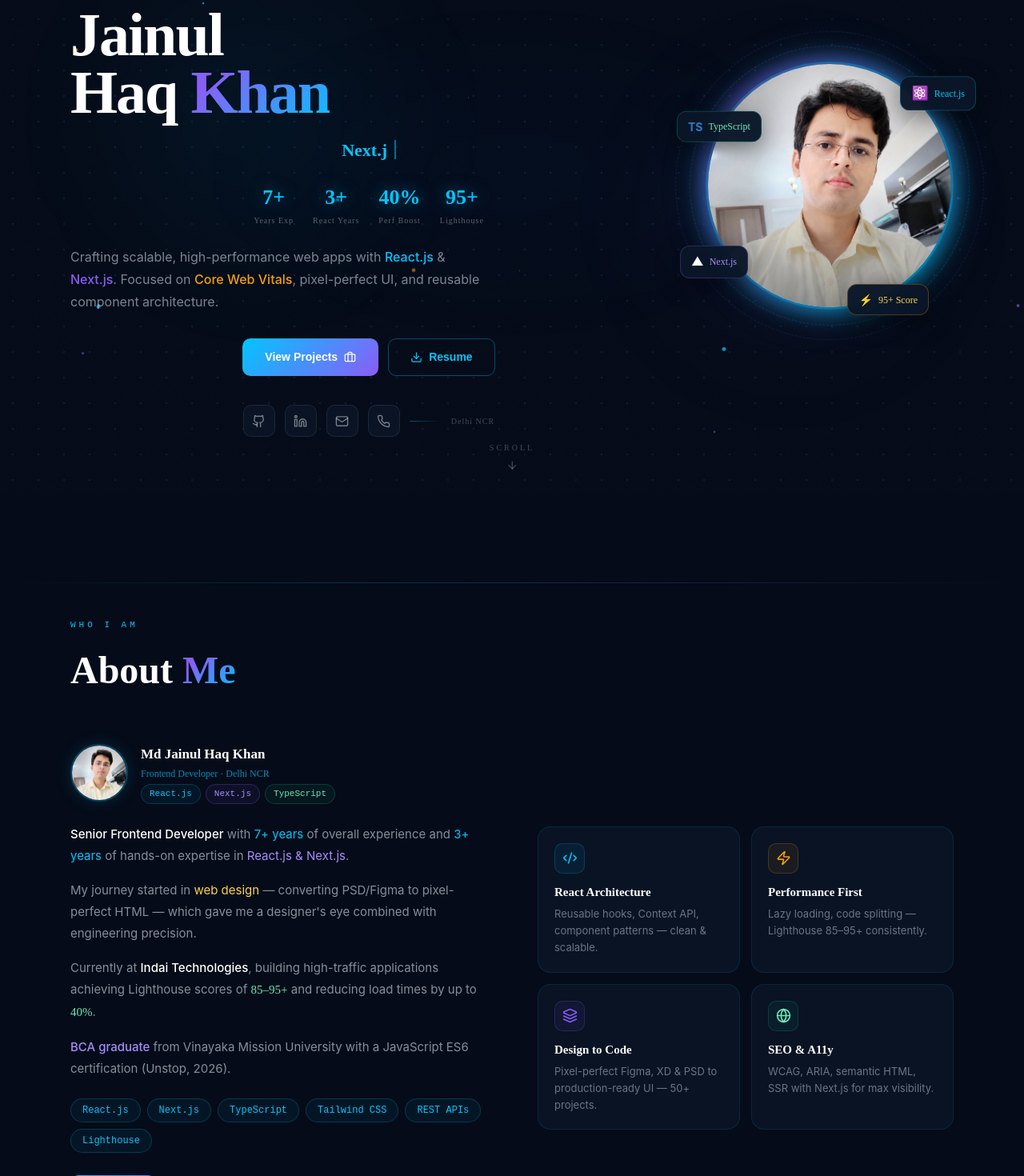
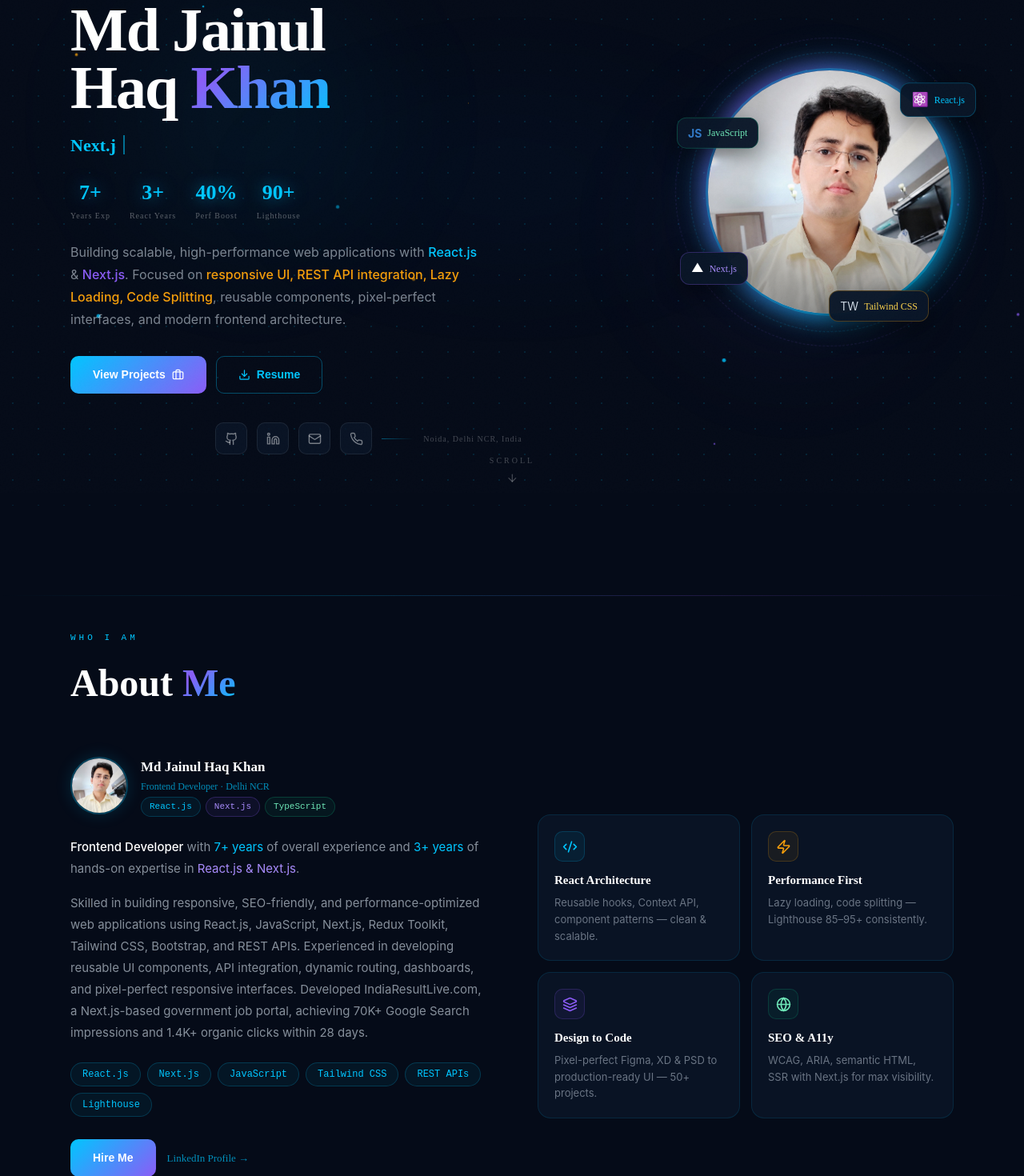
Before and after one commit to mdzainulkhan/mdzainulkhan.github.io, a Next.js app: page / in a window 1280 px wide. Shown: the part 184-1654 px from the top of the page at 80% size. Built offline with nearby package versions, Linux system fonts and the light colour scheme.

Commit message:
ui issues fixed

```diff
--- a/components/About.tsx
+++ b/components/About.tsx
@@ -5,23 +5,23 @@ import { Code2, Zap, Layers, Globe } from 'lucide-react'
 import Image from 'next/image'
 
 const cards = [
-  { icon:Code2, title:'React Architecture', desc:'Reusable hooks, Context API, component patterns — clean & scalable.', c:'c-text', bg:'rgba(0,198,255,0.07)', border:'rgba(0,198,255,0.18)' },
-  { icon:Zap, title:'Performance First', desc:'Lazy loading, code splitting — Lighthouse 85–95+ consistently.', c:'a-text', bg:'rgba(245,158,11,0.07)', border:'rgba(245,158,11,0.2)' },
-  { icon:Layers, title:'Design to Code', desc:'Pixel-perfect Figma, XD & PSD to production-ready UI — 50+ projects.', c:'v-text', bg:'rgba(139,92,246,0.07)', border:'rgba(139,92,246,0.2)' },
-  { icon:Globe, title:'SEO & A11y', desc:'WCAG, ARIA, semantic HTML, SSR with Next.js for max visibility.', c:'', bg:'rgba(16,185,129,0.07)', border:'rgba(16,185,129,0.2)', extra:'text-emerald-400' },
+  { icon: Code2, title: 'React Architecture', desc: 'Reusable hooks, Context API, component patterns — clean & scalable.', c: 'c-text', bg: 'rgba(0,198,255,0.07)', border: 'rgba(0,198,255,0.18)' },
+  { icon: Zap, title: 'Performance First', desc: 'Lazy loading, code splitting — Lighthouse 85–95+ consistently.', c: 'a-text', bg: 'rgba(245,158,11,0.07)', border: 'rgba(245,158,11,0.2)' },
+  { icon: Layers, title: 'Design to Code', desc: 'Pixel-perfect Figma, XD & PSD to production-ready UI — 50+ projects.', c: 'v-text', bg: 'rgba(139,92,246,0.07)', border: 'rgba(139,92,246,0.2)' },
+  { icon: Globe, title: 'SEO & A11y', desc: 'WCAG, ARIA, semantic HTML, SSR with Next.js for max visibility.', c: '', bg: 'rgba(16,185,129,0.07)', border: 'rgba(16,185,129,0.2)', extra: 'text-emerald-400' },
 ]
 
 export default function About() {
-  const [ref, inView] = useInView({ triggerOnce:true, threshold:0.08 })
+  const [ref, inView] = useInView({ triggerOnce: true, threshold: 0.08 })
   return (
     <section id="about" className="py-28 relative" ref={ref}>
-      <div className="sep mb-1"/>
+      <div className="sep mb-1" />
       <div className="max-w-6xl mx-auto px-6 pt-10">
 
-        <motion.div initial={{opacity:0,y:28}} animate={inView?{opacity:1,y:0}:{}}
-          transition={{duration:0.7}} className="mb-14">
+        <motion.div initial={{ opacity: 0, y: 28 }} animate={inView ? { opacity: 1, y: 0 } : {}}
+          transition={{ duration: 0.7 }} className="mb-14">
           <p className="stag mb-3">Who I am</p>
-          <h2 style={{ fontFamily:'Space Grotesk', fontSize:'clamp(32px,5vw,48px)', fontWeight:700, color:'#fff' }}>
+          <h2 style={{ fontFamily: 'Space Grotesk', fontSize: 'clamp(32px,5vw,48px)', fontWeight: 700, color: '#fff' }}>
             About <span className="g-text">Me</span>
           </h2>
         </motion.div>
@@ -29,92 +29,94 @@ export default function About() {
         <div className="grid lg:grid-cols-2 gap-16 items-center">
 
           {/* Left */}
-          <motion.div initial={{opacity:0,x:-30}} animate={inView?{opacity:1,x:0}:{}} transition={{duration:0.8,delay:0.2}}>
+          <motion.div initial={{ opacity: 0, x: -30 }} animate={inView ? { opacity: 1, x: 0 } : {}} transition={{ duration: 0.8, delay: 0.2 }}>
 
             {/* Small photo + intro side by side */}
-            <div style={{ display:'flex', gap:'16px', alignItems:'flex-start', marginBottom:'24px' }}>
-              <div style={{ flexShrink:0, width:72, height:72, borderRadius:'50%', overflow:'hidden',
-                border:'2px solid rgba(0,198,255,0.3)',
-                boxShadow:'0 0 20px rgba(0,198,255,0.15)' }}>
-                <Image src="/profile.jpg" alt="Jainul" width={72} height={72} style={{objectFit:'cover',objectPosition:'center top'}}/>
+            <div style={{ display: 'flex', gap: '16px', alignItems: 'flex-start', marginBottom: '24px' }}>
+              <div style={{
+                flexShrink: 0, width: 72, height: 72, borderRadius: '50%', overflow: 'hidden',
+                border: '2px solid rgba(0,198,255,0.3)',
+                boxShadow: '0 0 20px rgba(0,198,255,0.15)'
+              }}>
+                <Image src="/profile.jpg" alt="Jainul" width={72} height={72} style={{ objectFit: 'cover', objectPosition: 'center top' }} />
               </div>
               <div>
-                <p style={{ fontFamily:'Space Grotesk', color:'#fff', fontWeight:600, fontSize:'17px', marginBottom:'3px' }}>
+                <p style={{ fontFamily: 'Space Grotesk', color: '#fff', fontWeight: 600, fontSize: '17px', marginBottom: '3px' }}>
                   Md Jainul Haq Khan
                 </p>
-                <p style={{ fontFamily:'JetBrains Mono', color:'rgba(0,198,255,0.7)', fontSize:'12px', marginBottom:'4px' }}>
+                <p style={{ fontFamily: 'JetBrains Mono', color: 'rgba(0,198,255,0.7)', fontSize: '12px', marginBottom: '4px' }}>
                   Frontend Developer · Delhi NCR
                 </p>
-                <div style={{ display:'flex', gap:'6px', flexWrap:'wrap' }}>
-                  <span className="spill" style={{fontSize:'11px',padding:'3px 10px'}}>React.js</span>
-                  <span className="spill spill-v" style={{fontSize:'11px',padding:'3px 10px'}}>Next.js</span>
-                  <span className="spill spill-g" style={{fontSize:'11px',padding:'3px 10px'}}>TypeScript</span>
+                <div style={{ display: 'flex', gap: '6px', flexWrap: 'wrap' }}>
+                  <span className="spill" style={{ fontSize: '11px', padding: '3px 10px' }}>React.js</span>
+                  <span className="spill spill-v" style={{ fontSize: '11px', padding: '3px 10px' }}>Next.js</span>
+                  <span className="spill spill-g" style={{ fontSize: '11px', padding: '3px 10px' }}>TypeScript</span>
                 </div>
               </div>
             </div>
 
-            <div style={{ display:'flex', flexDirection:'column', gap:'16px',
-              color:'rgba(203,213,225,0.65)', fontSize:'15px', lineHeight:'1.8', fontFamily:'Inter' }}>
+            <div style={{
+              display: 'flex', flexDirection: 'column', gap: '16px',
+              color: 'rgba(203,213,225,0.65)', fontSize: '15px', lineHeight: '1.8', fontFamily: 'Inter'
+            }}>
               <p>
-                <span style={{color:'#fff',fontWeight:500}}>Senior Frontend Developer</span> with{' '}
-                <span style={{color:'#00C6FF'}}>7+ years</span> of overall experience and{' '}
-                <span style={{color:'#00C6FF'}}>3+ years</span> of hands-on expertise in{' '}
-                <span style={{color:'#A78BFA'}}>React.js & Next.js</span>.
+                <span style={{ color: '#fff', fontWeight: 500 }}>Frontend Developer</span> with{' '}
+                <span style={{ color: '#00C6FF' }}>7+ years</span> of overall experience and{' '}
+                <span style={{ color: '#00C6FF' }}>3+ years</span> of hands-on expertise in{' '}
+                <span style={{ color: '#A78BFA' }}>React.js & Next.js</span>.
               </p>
               <p>
-                My journey started in <span style={{color:'#FCD34D'}}>web design</span> — converting PSD/Figma to pixel-perfect HTML —
-                which gave me a designer's eye combined with engineering precision.
-              </p>
-              <p>
-                Currently at <span style={{color:'#fff',fontWeight:500}}>Indai Technologies</span>, building high-traffic
-                applications achieving Lighthouse scores of{' '}
-                <span style={{color:'#6EE7B7',fontFamily:'JetBrains Mono'}}>85–95+</span> and
-                reducing load times by up to{' '}
-                <span style={{color:'#6EE7B7',fontFamily:'JetBrains Mono'}}>40%</span>.
-              </p>
-              <p>
-                <span style={{color:'#A78BFA',fontWeight:500}}>BCA graduate</span> from Vinayaka Mission University
-                with a JavaScript ES6 certification (Unstop, 2026).
+                Skilled in building responsive, SEO-friendly, and performance-optimized web
+                applications using React.js, JavaScript, Next.js, Redux Toolkit, Tailwind CSS, Bootstrap, and REST APIs. Experienced in
+                developing reusable UI components, API integration, dynamic routing, dashboards, and pixel-perfect responsive interfaces.
+                Developed IndiaResultLive.com, a Next.js-based government job portal, achieving 70K+ Google Search impressions and
+                1.4K+ organic clicks within 28 days.
               </p>
             </div>
 
-            <div style={{ marginTop:'24px', display:'flex', flexWrap:'wrap', gap:'8px' }}>
-              {['React.js','Next.js','TypeScript','Tailwind CSS','REST APIs','Lighthouse'].map(t=>(
+            <div style={{ marginTop: '24px', display: 'flex', flexWrap: 'wrap', gap: '8px' }}>
+              {['React.js', 'Next.js', 'JavaScript', 'Tailwind CSS', 'REST APIs', 'Lighthouse'].map(t => (
                 <span key={t} className="spill">{t}</span>
               ))}
             </div>
 
-            <div style={{ marginTop:'28px', display:'flex', gap:'14px', flexWrap:'wrap' }}>
+            <div style={{ marginTop: '28px', display: 'flex', gap: '14px', flexWrap: 'wrap' }}>
               <a href="mailto:jainulhk.dev@gmail.com" className="btn-p">
                 <span>Hire Me</span>
               </a>
               <a href="https://linkedin.com/in/jainulkhan" target="_blank" rel="noopener noreferrer"
-                style={{ color:'rgba(0,198,255,0.7)', fontSize:'13px', fontFamily:'JetBrains Mono',
-                  display:'flex', alignItems:'center', gap:'4px', textDecoration:'none',
-                  transition:'color 0.2s' }}
-                onMouseEnter={e=>(e.currentTarget.style.color='#00C6FF')}
-                onMouseLeave={e=>(e.currentTarget.style.color='rgba(0,198,255,0.7)')}>
+                style={{
+                  color: 'rgba(0,198,255,0.7)', fontSize: '13px', fontFamily: 'JetBrains Mono',
+                  display: 'flex', alignItems: 'center', gap: '4px', textDecoration: 'none',
+                  transition: 'color 0.2s'
+                }}
+                onMouseEnter={e => (e.currentTarget.style.color = '#00C6FF')}
+                onMouseLeave={e => (e.currentTarget.style.color = 'rgba(0,198,255,0.7)')}>
                 LinkedIn Profile →
               </a>
             </div>
           </motion.div>
 
           {/* Right cards */}
-          <div style={{ display:'grid', gridTemplateColumns:'1fr 1fr', gap:'14px' }}>
-            {cards.map(({icon:Icon,title,desc,c,bg,border,extra},i)=>(
+          <div style={{ display: 'grid', gridTemplateColumns: '1fr 1fr', gap: '14px' }}>
+            {cards.map(({ icon: Icon, title, desc, c, bg, border, extra }, i) => (
               <motion.div key={title}
-                initial={{opacity:0,y:28}} animate={inView?{opacity:1,y:0}:{}}
-                transition={{duration:0.6,delay:0.3+i*0.1}}
-                className="gcard" style={{ padding:'20px' }}
+                initial={{ opacity: 0, y: 28 }} animate={inView ? { opacity: 1, y: 0 } : {}}
+                transition={{ duration: 0.6, delay: 0.3 + i * 0.1 }}
+                className="gcard" style={{ padding: '20px' }}
               >
-                <div style={{ width:38, height:38, borderRadius:'10px', background:bg,
-                  border:`1px solid ${border}`, display:'flex', alignItems:'center',
-                  justifyContent:'center', marginBottom:'12px' }}>
-                  <Icon size={19} className={c||extra||''} style={!c?{color:'#6EE7B7'}:{}}/>
+                <div style={{
+                  width: 38, height: 38, borderRadius: '10px', background: bg,
+                  border: `1px solid ${border}`, display: 'flex', alignItems: 'center',
+                  justifyContent: 'center', marginBottom: '12px'
+                }}>
+                  <Icon size={19} className={c || extra || ''} style={!c ? { color: '#6EE7B7' } : {}} />
                 </div>
-                <h3 style={{ fontFamily:'Space Grotesk', fontWeight:600, color:'#fff',
-                  fontSize:'15px', marginBottom:'6px' }}>{title}</h3>
-                <p style={{ color:'rgba(203,213,225,0.5)', fontSize:'13px', lineHeight:'1.6' }}>{desc}</p>
+                <h3 style={{
+                  fontFamily: 'Space Grotesk', fontWeight: 600, color: '#fff',
+                  fontSize: '15px', marginBottom: '6px'
+                }}>{title}</h3>
+                <p style={{ color: 'rgba(203,213,225,0.5)', fontSize: '13px', lineHeight: '1.6' }}>{desc}</p>
               </motion.div>
             ))}
           </div>
--- a/components/Contact.tsx
+++ b/components/Contact.tsx
@@ -55,7 +55,7 @@ export default function Contact() {
               {[
                 {Icon:Mail,label:'Email',v:'jainulhk.dev@gmail.com',href:'mailto:jainulhk.dev@gmail.com'},
                 {Icon:Phone,label:'Phone',v:'+91 76319 75588',href:'tel:+917631975588'},
-                {Icon:MapPin,label:'Location',v:'Delhi NCR, India',href:null},
+                {Icon:MapPin,label:'Location',v:'Noida, Delhi NCR, India',href:null},
               ].map(({Icon,label,v,href})=>(
                 <div key={label} className="gcard" style={{ padding:'16px', display:'flex', gap:'14px', alignItems:'center' }}>
                   <div style={{ width:38,height:38,borderRadius:'10px',background:'rgba(0,198,255,0.08)',
--- a/components/Experience.tsx
+++ b/components/Experience.tsx
@@ -2,6 +2,7 @@
 import { motion } from 'framer-motion'
 import { useInView } from 'react-intersection-observer'
 import { Calendar, MapPin } from 'lucide-react'
+import { features } from 'process'
 
 const exp = [
   {
@@ -11,19 +12,20 @@ const exp = [
     loc:'Delhi NCR',
     current:true,
     pts:[
-      'Developed scalable, responsive frontend apps with React.js, Next.js & Tailwind CSS for high-traffic platforms',
-      'Engineered reusable component architecture with React Hooks, improving dev efficiency by ~25%',
+      'Developed scalable and responsive frontend applications using React.js, Next.js, JavaScript, and Tailwind CSS.',
+      'Built reusable UI components for dashboard, authentication, forms, listing pages, and dynamic modules, improving development speed and code maintainability.',
       'Optimized performance via lazy loading & code splitting — Lighthouse 85–95+ consistently',
       'Reduced page load time by up to 40%, improving Core Web Vitals & user engagement',
       'Integrated 10+ REST APIs using Fetch/Axios for dynamic, data-driven interfaces',
-      'Maintained WCAG accessibility standards & SEO-friendly structure across all projects',
+      'Converted Figma designs into pixel-perfect, mobile-first, and cross-browser compatible user interfaces.',
+      'Collaborated with backend developers and QA teams in an Agile environment to deliver production-ready frontend features.'
     ],
-    tags:['React.js','Next.js','Tailwind CSS','TypeScript','Core Web Vitals','REST APIs'],
+    tags:['React.js','Next.js', 'JavaScript ES6+', 'TypeScript', 'Tailwind CSS','Core Web Vitals','REST APIs'],
   },
   {
     role:'Frontend Developer',
     co:'Infoicon Technologies',
-    period:'Sep 2023 – Jul 2024',
+    period:'Oct 2023 – Jul 2024',
     loc:'Delhi NCR',
     current:false,
     pts:[
@@ -33,12 +35,12 @@ const exp = [
       'Implemented WCAG & ARIA standards, improving usability & compliance',
       'Coordinated with clients & cross-functional teams for on-time delivery',
     ],
-    tags:['React.js','HTML5','CSS3','Bootstrap','WCAG','ARIA'],
+    tags:['React.js','Next.js', 'HTML5','CSS3', 'Tailwind CSS', 'Bootstrap','WCAG','ARIA'],
   },
   {
     role:'Frontend Developer',
     co:'Cliffex Software Solutions',
-    period:'Oct 2022 – Sep 2023',
+    period:'Nov 2022 – Sep 2023',
     loc:'Delhi NCR',
     current:false,
     pts:[
@@ -47,13 +49,13 @@ const exp = [
       'Improved routing & performance for faster loads and smoother navigation',
       'Ensured mobile-first design consistency across all devices & screen sizes',
     ],
-    tags:['React.js','JavaScript','Figma','Adobe XD','Mobile-First'],
+    tags:['React.js','JavaScript', 'Tailwind CSS' ,'Figma','Adobe XD','Mobile-First'],
   },
   {
     role:'Senior Web Designer',
     co:'B. Jain Publishers',
-    period:'May 2021 – Oct 2022',
-    loc:'Delhi NCR',
+    period:'June 2021 – Oct 2022',
+    loc:'Noida',
     current:false,
     pts:[
       'Designed & developed responsive UI for eCommerce & publishing platforms',
@@ -67,7 +69,7 @@ const exp = [
     role:'Web Designer',
     co:'Goyal Brothers Prakashan',
     period:'Jul 2018 – May 2021',
-    loc:'Delhi NCR',
+    loc:'Noida',
     current:false,
     pts:[
       'PSD-to-HTML conversion for 25+ publications with pixel accuracy',
--- a/components/Hero.tsx
+++ b/components/Hero.tsx
@@ -62,7 +62,7 @@ export default function Hero() {
               <p className="stag mb-3">Hello, I'm</p>
               <h1 style={{ fontFamily:'Space Grotesk', fontSize:'clamp(40px,7vw,76px)',
                 fontWeight:700, lineHeight:0.95, letterSpacing:'-2px', marginBottom:'12px' }}>
-                <span style={{ color:'#fff' }}>Jainul</span><br/>
+                <span style={{ color:'#fff' }}>Md Jainul</span><br/>
                 <span style={{ color:'#fff' }}>Haq </span>
                 <span className="g-text">Khan</span>
               </h1>
@@ -71,7 +71,7 @@ export default function Hero() {
             {/* Typing */}
             <motion.div initial={{opacity:0}} animate={{opacity:1}} transition={{delay:0.55}}
               style={{ marginTop:'16px', marginBottom:'20px', height:'40px',
-                display:'flex', alignItems:'center', justifyContent: 'center' }}
+                display:'flex', alignItems:'center' }}
               className="lg:justify-start">
               {/* <span style={{ color:'rgba(0,198,255,0.5)', fontFamily:'JetBrains Mono', fontSize:'18px', marginRight:'8px' }}>&gt;</span> */}
               <TypeAnimation
@@ -79,8 +79,8 @@ export default function Hero() {
                   'React.js Developer', 2000,
                   'Next.js Developer', 2000,
                   'Frontend Developer', 2000,
-                  'UI Performance Expert', 2000,
-                  'Core Web Vitals Pro', 2000,
+                  'UI Developer', 2000,
+                  // 'Core Web Vitals Pro', 2000,
                 ]}
                 wrapper="span"
                 speed={55} repeat={Infinity}
@@ -93,11 +93,11 @@ export default function Hero() {
 
             {/* Stats row */}
             <motion.div initial={{opacity:0,y:18}} animate={{opacity:1,y:0}} transition={{delay:0.7}}
-              style={{ display:'flex', flexWrap:'wrap', gap:'24px', justifyContent:'center',
+              style={{ display:'flex', flexWrap:'wrap', gap:'24px',
                 marginBottom:'24px' }} className="lg:justify-start">
               {[
                 {n:'7+',l:'Years Exp'},{n:'3+',l:'React Years'},
-                {n:'40%',l:'Perf Boost'},{n:'95+',l:'Lighthouse'},
+                {n:'40%',l:'Perf Boost'},{n:'90+',l:'Lighthouse'},
               ].map(s=>(
                 <div key={s.l} style={{ textAlign:'center' }}>
                   <div style={{ fontFamily:'Space Grotesk', fontSize:'26px', fontWeight:700, color:'#00C6FF',
@@ -113,16 +113,15 @@ export default function Hero() {
               style={{ color:'rgba(203,213,225,0.6)', fontSize:'16px', lineHeight:'1.75',
                 maxWidth:'520px', marginBottom:'32px', fontFamily:'Inter' }}
               className="mx-auto lg:mx-0">
-              Crafting scalable, high-performance web apps with{' '}
+              Building scalable, high-performance web applications with{' '}
               <span className="c-text" style={{fontWeight:500}}>React.js</span> &{' '}
               <span className="v-text" style={{fontWeight:500}}>Next.js</span>.
-              Focused on <span className="a-text" style={{fontWeight:500}}>Core Web Vitals</span>,
-              pixel-perfect UI, and reusable component architecture.
+              Focused on <span className="a-text" style={{fontWeight:500}}>responsive UI, REST API integration, Lazy Loading, Code Splitting</span>, reusable components, pixel-perfect interfaces, and modern frontend architecture.
             </motion.p>
 
             {/* CTAs */}
             <motion.div initial={{opacity:0,y:18}} animate={{opacity:1,y:0}} transition={{delay:0.92}}
-              style={{ display:'flex', flexWrap:'wrap', gap:'12px', justifyContent:'center',
+              style={{ display:'flex', flexWrap:'wrap', gap:'12px',
                 marginBottom:'36px' }} className="lg:justify-start">
               <a href="#projects" className="btn-p">
                 <span>View Projects</span>
@@ -163,7 +162,7 @@ export default function Hero() {
               ))}
               <div style={{ height:1, width:40, background:'linear-gradient(90deg,rgba(0,198,255,0.4),transparent)' }}/>
               <span style={{ fontFamily:'JetBrains Mono', fontSize:'10px', color:'rgba(255,255,255,0.25)', letterSpacing:'1px' }}>
-                Delhi NCR
+                Noida, Delhi NCR, India
               </span>
             </motion.div>
           </div>
@@ -240,8 +239,8 @@ export default function Hero() {
                   borderRadius:'12px', padding:'8px 13px', zIndex:2,
                   display:'flex', alignItems:'center', gap:'7px',
                   boxShadow:'0 8px 30px rgba(0,0,0,0.45)' }}>
-                <span style={{fontSize:'14px'}}>⚡</span>
-                <span style={{fontFamily:'JetBrains Mono',fontSize:'12px',color:'#FCD34D',fontWeight:500}}>95+ Score</span>
+                <span style={{fontSize:'14px'}}>TW</span>
+                <span style={{fontFamily:'JetBrains Mono',fontSize:'12px',color:'#FCD34D',fontWeight:500}}>Tailwind CSS</span>
               </motion.div>
 
               {/* TypeScript badge */}
@@ -251,8 +250,8 @@ export default function Hero() {
                   borderRadius:'12px', padding:'8px 13px', zIndex:2,
                   display:'flex', alignItems:'center', gap:'7px',
                   boxShadow:'0 8px 30px rgba(0,0,0,0.45)' }}>
-                <span style={{fontSize:'14px',color:'#3178C6',fontWeight:'bold'}}>TS</span>
-                <span style={{fontFamily:'JetBrains Mono',fontSize:'12px',color:'#6EE7B7',fontWeight:500}}>TypeScript</span>
+                <span style={{fontSize:'14px',color:'#3178C6',fontWeight:'bold'}}>JS</span>
+                <span style={{fontFamily:'JetBrains Mono',fontSize:'12px',color:'#6EE7B7',fontWeight:500}}>JavaScript</span>
               </motion.div>
             </div>
           </motion.div>
```
Also changed, not shown: 1 other file (tests, documents, lock files or other folders).
